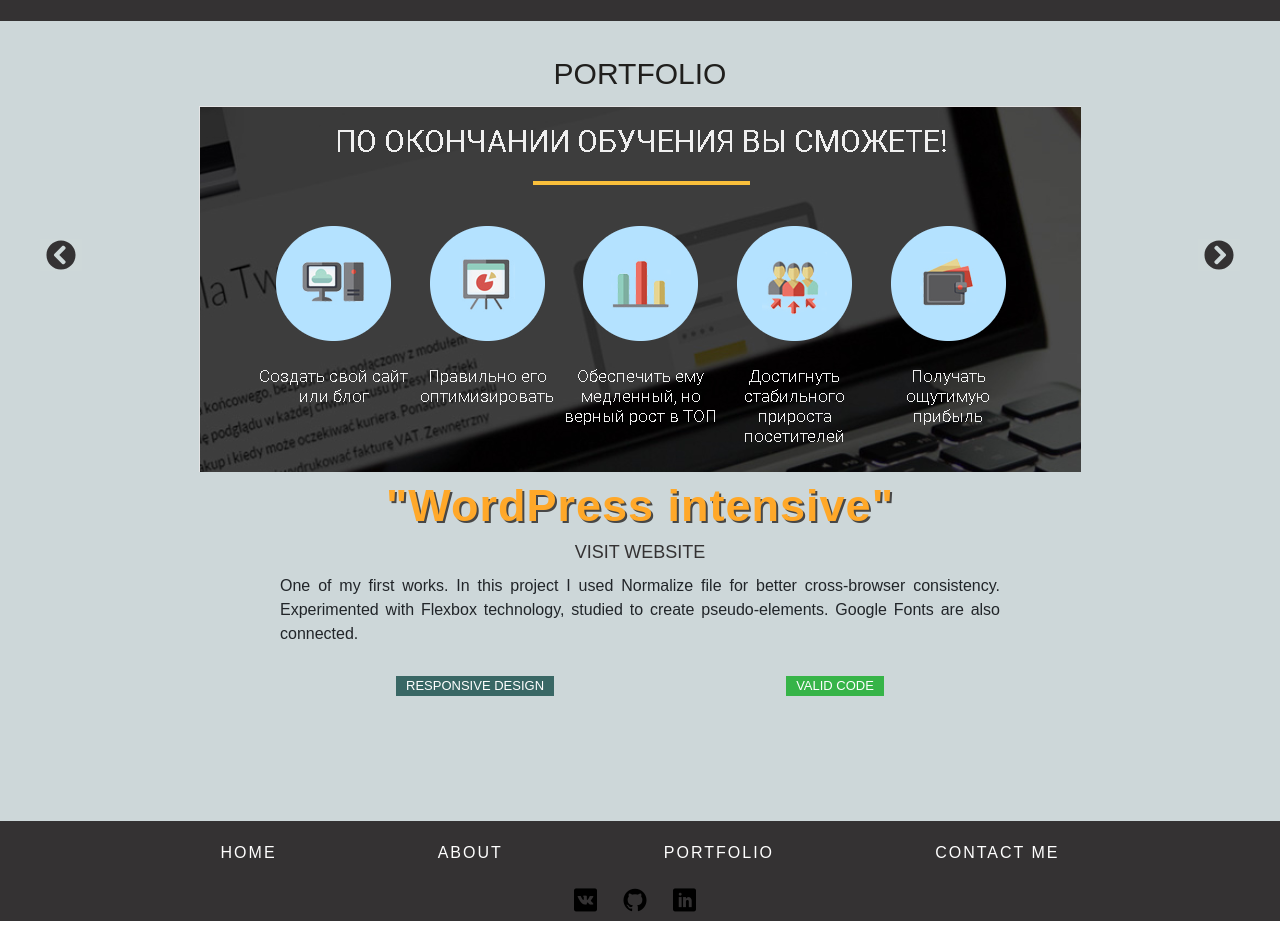
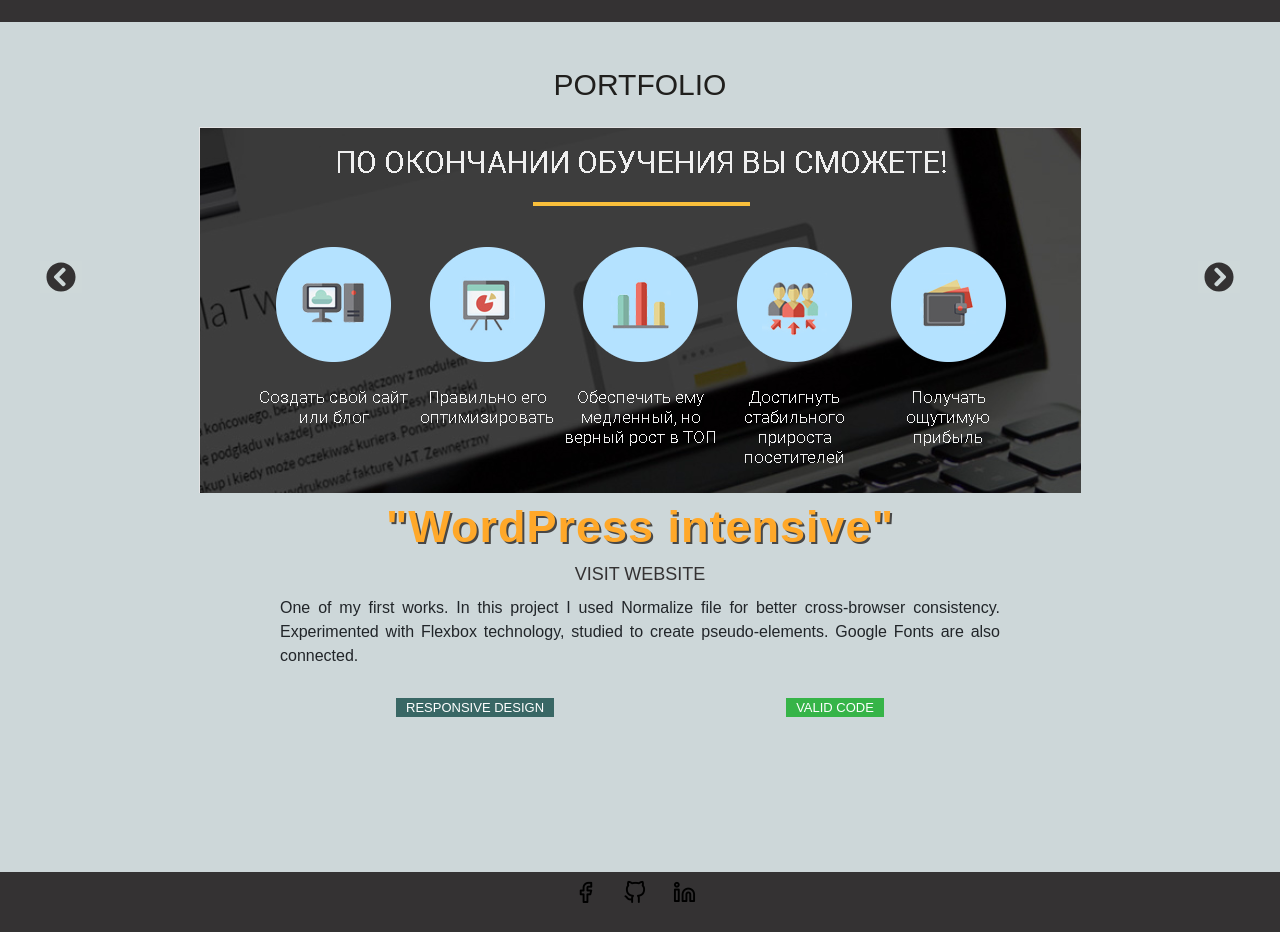
Before and after one commit to sshmkht/portfolio, a website: page src/index.html in a window 1280 px wide. Shown: the part 1740-2672 px from the top of the page. Drawn offline with nearby package versions, Linux system fonts and the light colour scheme; a web font is replaced by a local one.

Commit message:
modified some blocks

```diff
--- a/src/css/icomoon.css
+++ b/src/css/icomoon.css
@@ -1,10 +1,10 @@
-@font-face {
+  @font-face {
   font-family: 'icomoon';
-  src:  url('../icomoon/icomoon.eot?ahh0yh');
-  src:  url('../icomoon/icomoon.eot?ahh0yh#iefix') format('embedded-opentype'),
-    url('../icomoon/icomoon.ttf?ahh0yh') format('truetype'),
-    url('../icomoon/icomoon.woff?ahh0yh') format('woff'),
-    url('../icomoon/icomoon.svg?ahh0yh#icomoon') format('svg');
+  src:  url('../icomoon/icomoon.eot?nh0nvj');
+  src:  url('../icomoon/icomoon.eot?nh0nvj#iefix') format('embedded-opentype'),
+    url('../icomoon/icomoon.ttf?nh0nvj') format('truetype'),
+    url('../icomoon/icomoon.woff?nh0nvj') format('woff'),
+    url('../icomoon/icomoon.svg?nh0nvj#icomoon') format('svg');
   font-weight: normal;
   font-style: normal;
   font-display: block;
@@ -25,12 +25,12 @@
   -moz-osx-font-smoothing: grayscale;
 }
 
-.icon-vk:before {
-  content: "\ea98";
+.icon-facebook:before {
+  content: "\e900";
 }
 .icon-github:before {
-  content: "\eab0";
+  content: "\e901";
 }
 .icon-linkedin:before {
-  content: "\eac9";
+  content: "\e902";
 }
--- a/src/index.html
+++ b/src/index.html
@@ -34,13 +34,13 @@
 				I'm a junior Front End Developer based in St Petersburg
 			</h2>
 			<div class="socials">
-				<a href="#" class="socials__icon">
-					<span class="icon-vk"></span>
+				<a href="https://www.facebook.com/profile.php?id=100045479255008" class="socials__icon" target="_blank">
+					<span class="icon-facebook"></span>
 				</a>
-				<a href="#" class="socials__icon">
+				<a href="https://github.com/sshmkht" class="socials__icon" target="_blank">
 					<span class="icon-github"></span>
 				</a>
-				<a href="#" class="socials__icon">
+				<a href="https://www.linkedin.com/in/%D0%B0%D0%BB%D0%B5%D0%BA%D1%81%D0%B0%D0%BD%D0%B4%D1%80%D0%B0-%D0%BC%D1%83%D1%85%D1%82%D0%B0%D1%80%D0%BE%D0%B2%D0%B0-91b475195/" class="socials__icon" target="_blank">
 					<span class="icon-linkedin"></span>
 				</a>
 			</div>
@@ -59,7 +59,7 @@
 						I have a firm knowledge of HTML, CSS and JavaScript language and possess a good knowledge of computer software packages (frameworks and tools) that are used in today’s technology.
 					</p>
 					<p>
-						On a personal level, I am highly-motivated, result oriented, self-driven, hard-working, fast learner and constantly seeking to improve my skills and am fully aware of the latest Front-end Development Tools.
+						On a personal level, I am highly-motivated, result oriented, self-driven, hard-working, fast learner and constantly seeking to improve my skills.
 					</p>
 					<p>
 						In addition to this, I have the ability to adapt to any type of team environment, I am team oriented and get along with others when working in a group setting.
@@ -209,28 +209,26 @@
 
 		</div>
 	</section>
-	<footer class="footer">
+	<section class="certificates">
 		<div class="container">
-			<nav>
-				<ul class="menu">
-					<li class="menu__item"><a class="menu__link menu__link_white" href="#home">Home</a></li>
-					<li class="menu__item"><a class="menu__link menu__link_white" href="#about">About</a></li>
-					<li class="menu__item"><a class="menu__link menu__link_white" href="#portfolio">Portfolio</a></li>
-					<li class="menu__item"><a class="menu__link menu__link_white" href="#">Contact me</a></li>
-				</ul>
-			</nav>
+
 		</div>
-		<div class="socials">
-				<a href="#" class="socials__icon socials__icon_black">
-					<span class="icon-vk"></span>
+	</section>
+
+	<footer class="contacts">
+		<div class="container">
+			<div class="socials">
+				<a href="https://www.facebook.com/profile.php?id=100045479255008" class="socials__icon socials__icon_black" target="_blank">
+					<span class="icon-facebook"></span>
 				</a>
-				<a href="#" class="socials__icon socials__icon_black">
+				<a href="https://github.com/sshmkht" class="socials__icon socials__icon_black" target="_blank">
 					<span class="icon-github"></span>
 				</a>
-				<a href="#" class="socials__icon socials__icon_black">
+				<a href="https://www.linkedin.com/in/%D0%B0%D0%BB%D0%B5%D0%BA%D1%81%D0%B0%D0%BD%D0%B4%D1%80%D0%B0-%D0%BC%D1%83%D1%85%D1%82%D0%B0%D1%80%D0%BE%D0%B2%D0%B0-91b475195/" class="socials__icon socials__icon_black" target="_blank">
 					<span class="icon-linkedin"></span>
 				</a>
 			</div>
+		</div>
 	</footer>
 
 	<a class="pageup" href="#home">
--- a/src/sass/blocks/_about.scss
+++ b/src/sass/blocks/_about.scss
@@ -1,13 +1,13 @@
 .about {
-	min-height: 850px;
-	padding: 40px 0 35px 0;
+	min-height: 800px;
+	padding: 30px 0;
 	background-color: #343233;
 	&__wrapper {
 		display: flex;
 		margin-top: 60px;
 	}
 	&__avatar {
-		max-height: 588px;
+		max-height: 662px;
 		margin-right: 30px;
 	}
 	&__descr {
--- a/src/sass/blocks/_footer.scss
+++ b/src/sass/blocks/_footer.scss
@@ -1,6 +1,5 @@
-.footer {
-	min-height: 100px;
-	padding-top: 20px;
+.contacts {
+	padding: 5px 0 20px 0;
 	background-color: #343233;
 	text-align: center;
 }
--- a/src/sass/blocks/_portfolio.scss
+++ b/src/sass/blocks/_portfolio.scss
@@ -1,9 +1,9 @@
 .portfolio {
-	min-height: 800px;
-	padding-top: 30px;
+	padding-top: 40px;
 	background-color: #cdd7d9;
+	min-height: 850px;
 	&__slider {
-		margin-top: 10px;
+		margin-top: 20px;
 	}
 	&__item {
 		display: flex;
--- a/src/sass/blocks/_promo.scss
+++ b/src/sass/blocks/_promo.scss
@@ -1,6 +1,6 @@
 .promo {
-	min-height: 855px;
-	padding: 30px 0;
+	min-height: 900px;
+	padding-top: 30px;
 	background-image: url(../img/bg.jpg);
 	background-position: center center;
 	background-repeat: no-repeat;
@@ -30,7 +30,7 @@
 		height: 50px;
 		font-weight: 500;
 		font-size: 16px;
-	    margin-top: 70px;
+	    margin-top: 60px;
 	    color: #363537;
 	    border: 2px solid #b6b6b8;
 	    border-radius: 4px;
@@ -40,7 +40,7 @@
 			text-decoration: none;
 			color: #363537;
 			margin-left: -2px;
-			margin-top: 68px;
+			margin-top: 58px;
 			box-shadow:  5px 5px 0 #9cb43a, 10px 10px 0 #a7bac9, 15px 15px 0 #5e7c3c;
 		}
 	}
--- a/src/sass/blocks/_socials.scss
+++ b/src/sass/blocks/_socials.scss
@@ -1,6 +1,5 @@
 .socials {
 	font-size: 23px;
-	margin-top: 20px;
 	&__icon {
 		margin: 0 10px;
 		color: #4c4f48;
```
Also changed, not shown: src/css/style.css, src/icomoon/icomoon.svg (deleted), src/icomoon/icomoon.ttf, src/icomoon/icomoon.woff, src/img/avatar.jpg (deleted), src/img/bg.jpg, src/img/bg2.jpg (deleted), 3 other files.
